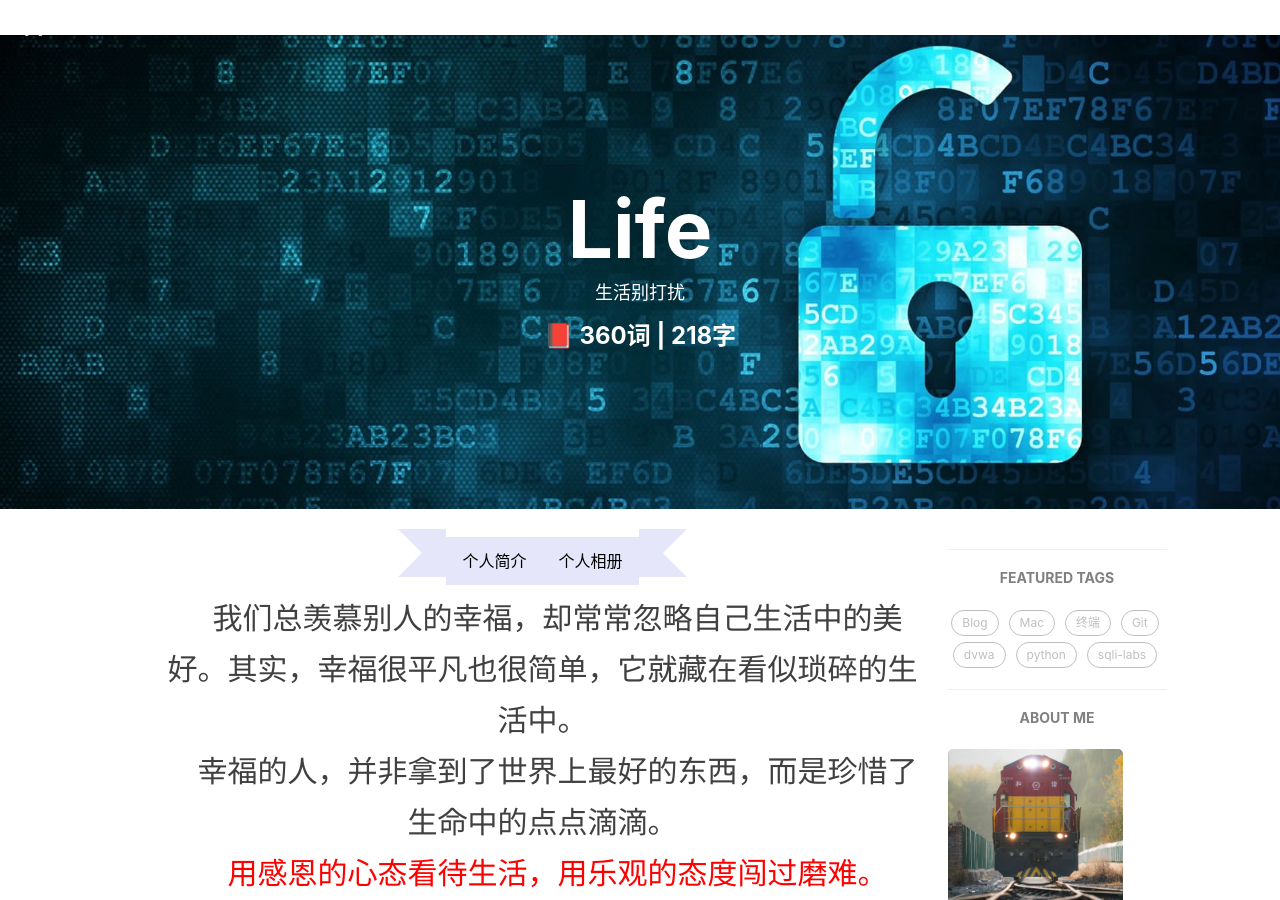
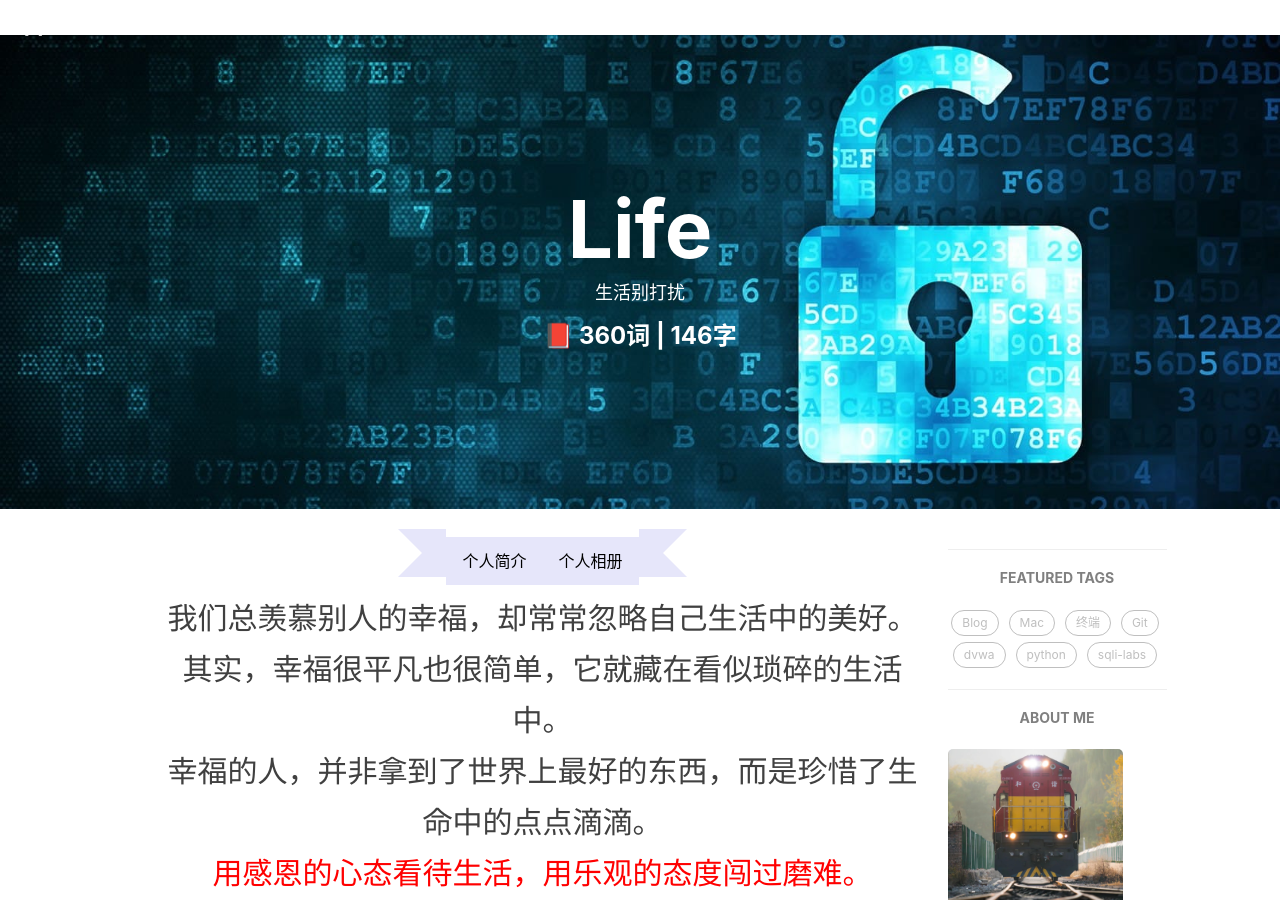
Before and after one commit to yangyang-linux/yangyang-linux.github.io, a Jekyll site: the page built from 5-life.html, in a window 1280 px wide and 900 px high. Built offline with Jekyll 4.4.1, drawn with Linux system fonts in a browser that asks for light colours; nearby versions of some CDN libraries; comment, search, counter and statistics services are not loaded.

Commit message:
Update 5-life.html

```diff
--- a/5-life.html
+++ b/5-life.html
@@ -108,9 +108,9 @@ header-img: "img/life-bg.jpg"
 		</div>
 
 		<div class="bd">
-			<p1>&nbsp;&nbsp;&nbsp;&nbsp;我们总羡慕别人的幸福，却常常忽略自己生活中的美好。其实，幸福很平凡也很简单，它就藏在看似琐碎的生活中。</p1>
-			<p1><br>&nbsp;&nbsp;&nbsp;&nbsp;幸福的人，并非拿到了世界上最好的东西，而是珍惜了生命中的点点滴滴。</p1>
-			<p1><span style="color:red"><br>&nbsp;&nbsp;&nbsp;&nbsp;用感恩的心态看待生活，用乐观的态度闯过磨难。</span></p1>
+			<p1>我们总羡慕别人的幸福，却常常忽略自己生活中的美好。其实，幸福很平凡也很简单，它就藏在看似琐碎的生活中。</p1>
+			<p1><br>幸福的人，并非拿到了世界上最好的东西，而是珍惜了生命中的点点滴滴。</p1>
+			<p1><span style="color:red"><br>用感恩的心态看待生活，用乐观的态度闯过磨难。</span></p1>
 		</div>
 	</body>
 </html>
```
